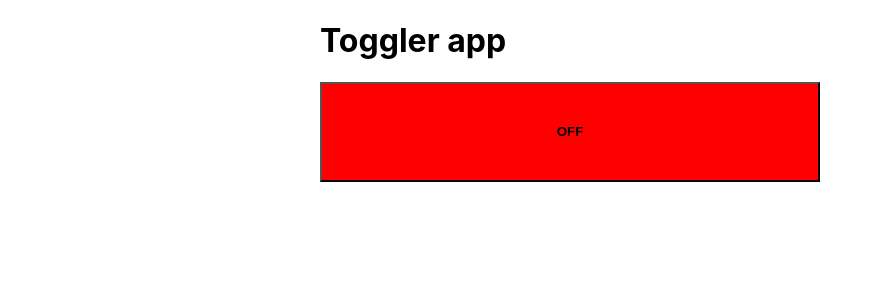
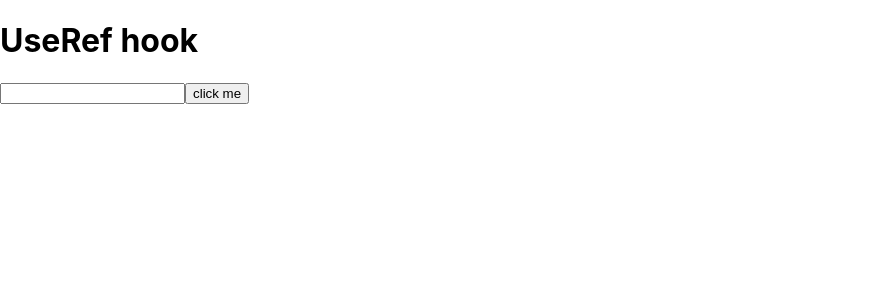
Before and after one commit to suhail3535/InterviewPractice, a React (Create React App) app in the folder practiceforinterview/: page / in a window 1280 px wide. Shown: the top 300 px of the page, without its empty margins (0-883 px from the left). Built offline with nearby package versions, Linux system fonts and the light colour scheme.

Commit message:
useferhook

```diff
--- a/practiceforinterview/src/App.js
+++ b/practiceforinterview/src/App.js
@@ -1,16 +1,9 @@
-// import logo from './logo.svg';
-// import './App.css';
-// import Product from './Component/Product';
-// import PostData from './Component/PostData';
-import Toggler from './Component/Toggler';
+import Ref from "./Component/Ref";
 
 function App() {
   return (
       <div className="App">
-          {/* <h1>welcome to my app</h1>
-          <Product />
-          <PostData /> */}
-      <Toggler />
+<Ref />
       </div>
   );
 }
--- /dev/null
+++ b/practiceforinterview/src/Component/Ref.jsx
@@ -0,0 +1,29 @@
+import React, { useRef, useState } from "react";
+
+const Ref = () => {
+    const [data, setData] = useState("");
+    const inputRef = useRef(null);
+
+    const handleChange = () => {
+        setData(data);
+        // inputRef.current.style.backgroundColor = "red"
+        inputRef.current.focus()
+        inputRef.current.style.border="2px solid green"
+        console.log(inputRef.current.value);
+    };
+    return (
+        <div>
+            <h1>UseRef hook</h1>
+
+            <input
+                type="text"
+                ref={inputRef}
+                value={data}
+                onChange={(e) => setData(e.target.value)}
+            />
+            <button onClick={handleChange}>click me</button>
+        </div>
+    );
+};
+
+export default Ref;
```
Also changed, not shown: practiceforinterview/src/Component/index.html (+3 -5 lines).
